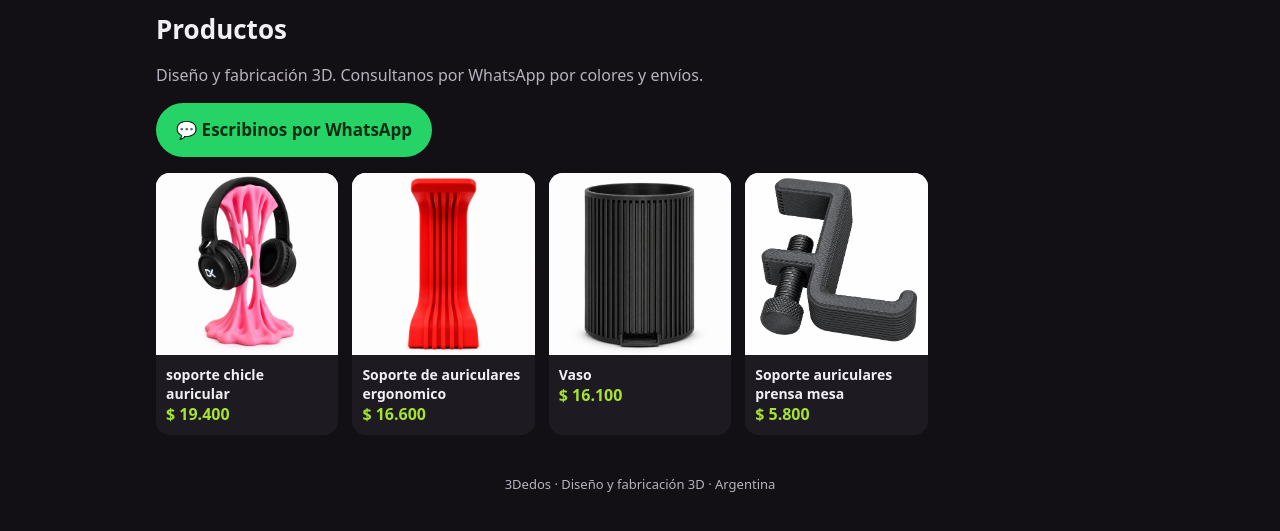
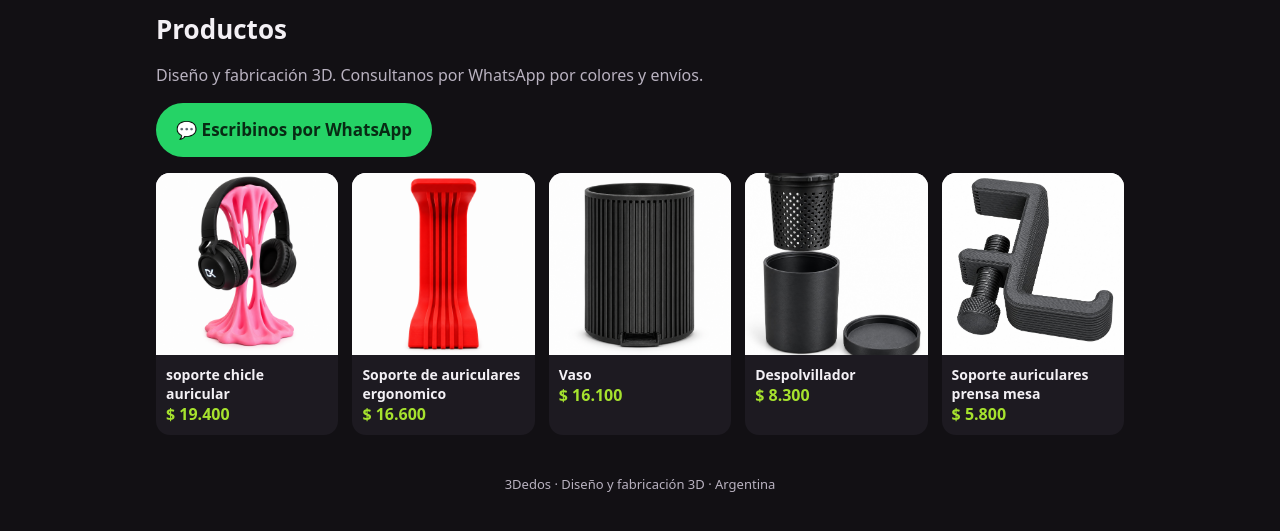
Before and after one commit to 3Dedos-Arg/3dedos-arg.github.io, a plain HTML site: page index.html in a window 1280 px wide. Shown: the part 65-596 px from the top of the page. Drawn offline with Linux system fonts and the light colour scheme.

Commit message:
Portada: 3D-0007: Despolvillador

```diff
--- a/index.html
+++ b/index.html
@@ -35,6 +35,7 @@ footer{color:var(--suave);font-size:13px;text-align:center;padding:24px 16px}</s
 <a class="tarjeta" href="productos/3d-0003-soporte-chicle-auricular.html"><img src="img/3d-0003-soporte-chicle-auricular.png" alt="soporte chicle auricular" loading="lazy"><div><strong>soporte chicle auricular</strong><span>$ 19.400</span></div></a>
 <a class="tarjeta" href="productos/3d-0005-soporte-de-auriculares-ergonomico.html"><img src="img/3d-0005-soporte-de-auriculares-ergonomico.png" alt="Soporte de auriculares ergonomico" loading="lazy"><div><strong>Soporte de auriculares ergonomico</strong><span>$ 16.600</span></div></a>
 <a class="tarjeta" href="productos/3d-0006-vaso-escurridor-de-cubiertos-80-mm.html"><img src="img/3d-0006-vaso-escurridor-de-cubiertos-80-mm.png" alt="Vaso" loading="lazy"><div><strong>Vaso</strong><span>$ 16.100</span></div></a>
+<a class="tarjeta" href="productos/3d-0007-despolvillador.html"><img src="img/3d-0007-despolvillador.jpg" alt="Despolvillador" loading="lazy"><div><strong>Despolvillador</strong><span>$ 8.300</span></div></a>
 <a class="tarjeta" href="productos/3d-0014-soporte-auriculares-prensa-mesa.html"><img src="img/3d-0014-soporte-auriculares-prensa-mesa.png" alt="Soporte auriculares prensa mesa" loading="lazy"><div><strong>Soporte auriculares prensa mesa</strong><span>$ 5.800</span></div></a>
 </div></main>
 <footer>3Dedos · Diseño y fabricación 3D · Argentina</footer>
```
